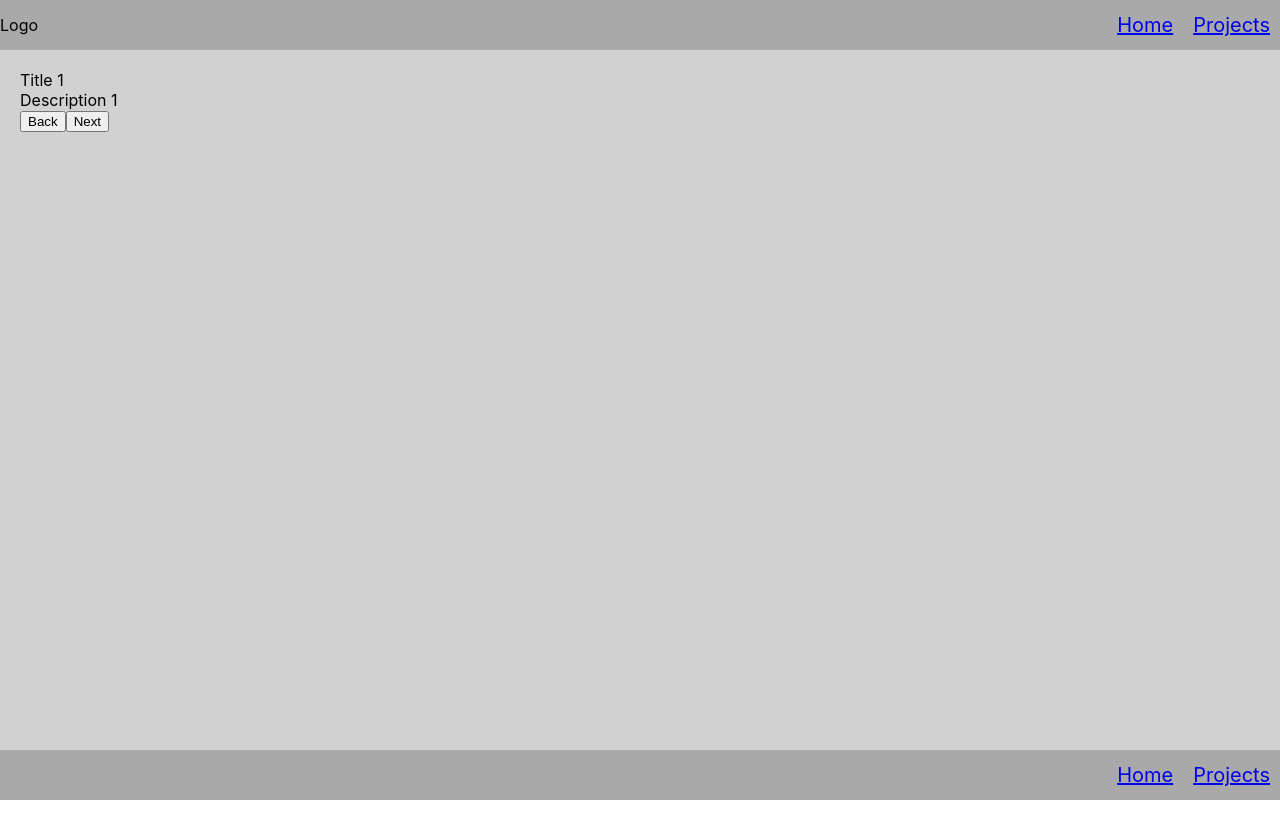
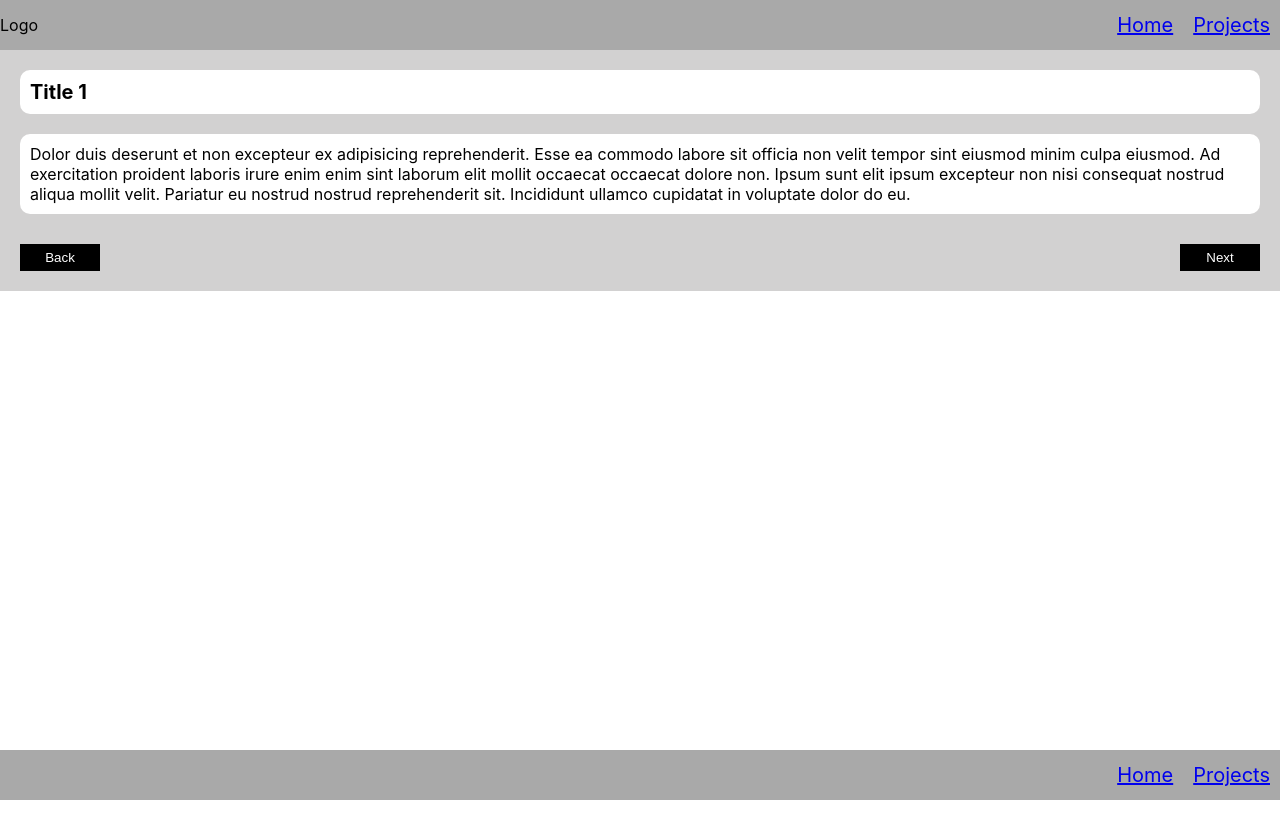
Before and after one commit to ogamilait/TheoryHQ, a React (Create React App) app: page /projects/1 in a window 1280 px wide. Shown: the top 838 px of the page. Before the commit the page ends 800 px from the top, so only its background shows below. Built offline with nearby package versions, Linux system fonts and the light colour scheme.

Commit message:
alpha version

```diff
--- a/src/Layout/App.tsx
+++ b/src/Layout/App.tsx
@@ -27,11 +27,12 @@ const routes = [
 
 const styles = {
   body: {
-    background: '#D2D1D1',
     height: '100%'
   },
   content:{
-    padding: 20
+    padding: 20,
+    background: '#D2D1D1',
+    margin: '50px 0px',
   }
 };
 
--- a/src/Layout/NavBarTop.tsx
+++ b/src/Layout/NavBarTop.tsx
@@ -9,6 +9,9 @@ const styles = {
         display: 'flex',
         justifyContent: 'space-between',
         alignItems: 'center',
+        position: 'fixed',
+        top: 0,
+        width: '100%',
         '& ul': {
             listStyleType: 'none',
             margin: 0,
--- a/src/Projects/Project.tsx
+++ b/src/Projects/Project.tsx
@@ -1,17 +1,53 @@
 import React, { useState, useEffect, ElementType } from 'react';
-import { RouteComponentProps } from "react-router";
 import { IProject, projectsList } from './Projects'
-import { withRouter, RouteProps, Route, Router } from 'react-router';
+import rr, { withRouter, RouteProps, Route, Router, RouteComponentProps, match } from 'react-router';
 import { Link, Redirect } from 'react-router-dom';
+import injectSheet from "react-jss";
 
+const styles = {
+    title: {
+        background: '#fff',
+        padding: 10,
+        fontSize: 20,
+        fontWeight: 'bold',
+        borderRadius: 10,
+    },
+    description: {
+        display: 'flex',
+        marginTop: 20,
+        flexWrap: 'wrap',
+        padding: 10,
+        background: '#fff',
+        borderRadius: 10,
+        '& a': {
+            // textDecoration: 'none',
+        }
+    },
+    pagination: {
+        display: 'flex',
+        justifyContent: 'space-between',
+        alignItems: 'center',
+        marginTop: 30
+    },
+    btn: {
+        background: '#000',
+        color: '#fff',
+        border: 0,
+        padding: '6px',
+        width: '80px',
+    }
+};
 
-interface Params {
-    id: string
-}
+// interface IParams {
+//     classes: any,
+//     match: any
+// }
 
-const Project: React.FunctionComponent<RouteComponentProps<Params>> = ({ match }: RouteComponentProps<Params>) => {
+const Project: React.FunctionComponent<RouteComponentProps<any>> = (props: any) => {
+    let match = props.match
+    let classes = props.classes
     let id: number = parseInt(match.params.id)
-    let project: IProject = projectsList[id-1]
+    let project: IProject = projectsList[id - 1]
     // let [value, setValue] = useState(0)
 
     if (project === undefined)
@@ -30,17 +66,18 @@ const Project: React.FunctionComponent<RouteComponentProps<Params>> = ({ match }
     // }
 
     return (
-        <div>
+        <div >
             <div>
-                <div>{project.title}</div>
-                <div>{project.description}</div>
+                <div className={classes.title}>{project.title}</div>
+                <div className={classes.description}>{project.description}</div>
             </div>
-            <div>
-                <Link to={"/projects/" + backId}><button>Back</button></Link>
-                <Link to={"/projects/" + nextId}><button>Next</button></Link>
+            <div className={classes.pagination}>
+                <Link to={"/projects/" + backId}><button className={classes.btn}>Back</button></Link>
+                <Link to={"/projects/" + nextId}><button className={classes.btn}>Next</button></Link>
             </div>
         </div>
     );
 };
+export default withRouter(injectSheet(styles)(Project));
 
-export default withRouter(Project);
+// export default withRouter(Project);
--- a/src/Projects/Projects.tsx
+++ b/src/Projects/Projects.tsx
@@ -1,13 +1,19 @@
-import React, {useState, useEffect, ElementType} from 'react';
+import React, { useState, useEffect, ElementType } from 'react';
 import { BrowserRouter as Router, Route, Link } from "react-router-dom";
 import injectSheet from "react-jss";
 
 export const projectsList = [
-    { id: 1, title: 'Title 1', description: 'Description 1' },
-    { id: 2, title: 'Title 2', description: 'Description 2' },
-    { id: 3, title: 'Title 3', description: 'Description 3' },
-    { id: 4, title: 'Title 4', description: 'Description 4' },
-    { id: 5, title: 'Title 5', description: 'Description 5' },
+    { id: 1, title: 'Title 1', description: 'Dolor duis deserunt et non excepteur ex adipisicing reprehenderit. Esse ea commodo labore sit officia non velit tempor sint eiusmod minim culpa eiusmod. Ad exercitation proident laboris irure enim enim sint laborum elit mollit occaecat occaecat dolore non. Ipsum sunt elit ipsum excepteur non nisi consequat nostrud aliqua mollit velit. Pariatur eu nostrud nostrud reprehenderit sit. Incididunt ullamco cupidatat in voluptate dolor do eu.' },
+    { id: 2, title: 'Title 2', description: 'Dolor duis deserunt et non excepteur ex adipisicing reprehenderit. Esse ea commodo labore sit officia non velit tempor sint eiusmod minim culpa eiusmod.' },
+    { id: 3, title: 'Title 3', description: 'Esse ea commodo labore sit officia non velit tempor sint eiusmod minim culpa eiusmod.' },
+    { id: 4, title: 'Title 4', description: 'Esse ea commodo labore sit officia non velit tempor sint eiusmod minim culpa eiusmod. Esse ea commodo labore sit officia non velit tempor sint eiusmod minim culpa eiusmod. Esse ea commodo labore sit officia non velit tempor sint eiusmod minim culpa eiusmod.' },
+    { id: 5, title: 'Title 5', description: 'Esse ea commodo labore sit officia non velit tempor sint eiusmod minim culpa eiusmod.' },
+    { id: 6, title: 'Title 6', description: 'Description 6' },
+    { id: 1, title: 'Title 1', description: 'Dolor duis deserunt et non excepteur ex adipisicing reprehenderit. Esse ea commodo labore sit officia non velit tempor sint eiusmod minim culpa eiusmod. Ad exercitation proident laboris irure enim enim sint laborum elit mollit occaecat occaecat dolore non. Ipsum sunt elit ipsum excepteur non nisi consequat nostrud aliqua mollit velit. Pariatur eu nostrud nostrud reprehenderit sit. Incididunt ullamco cupidatat in voluptate dolor do eu.' },
+    { id: 2, title: 'Title 2', description: 'Dolor duis deserunt et non excepteur ex adipisicing reprehenderit. Esse ea commodo labore sit officia non velit tempor sint eiusmod minim culpa eiusmod.' },
+    { id: 3, title: 'Title 3', description: 'Esse ea commodo labore sit officia non velit tempor sint eiusmod minim culpa eiusmod.' },
+    { id: 4, title: 'Title 4', description: 'Esse ea commodo labore sit officia non velit tempor sint eiusmod minim culpa eiusmod. Esse ea commodo labore sit officia non velit tempor sint eiusmod minim culpa eiusmod. Esse ea commodo labore sit officia non velit tempor sint eiusmod minim culpa eiusmod.' },
+    { id: 5, title: 'Title 5', description: 'Esse ea commodo labore sit officia non velit tempor sint eiusmod minim culpa eiusmod.' },
     { id: 6, title: 'Title 6', description: 'Description 6' },
 ]
 
@@ -23,8 +29,8 @@ const styles = {
         display: 'flex',
         marginTop: 20,
         flexWrap: 'wrap',
-        '& a':{
-            textDecoration: 'none',
+        '& a': {
+            // textDecoration: 'none',
         }
     },
     block: {
@@ -36,27 +42,36 @@ const styles = {
         textOverflow: 'ellipsis',
         overflow: 'hidden',
         marginBottom: 20,
+        justifyContent: 'center',
+        display: 'flex',
+        alignItems: 'center',
         "&:nth-child(odd)": {
             marginRight: 10,
         },
         "&:nth-child(even)": {
             marginLeft: 10,
         },
+        "&:nth-child(4n+2)": {
+            background: 'red'
+        },
+        "&:nth-child(4n-1)": {
+            background: 'red'
+        },
     }
-  };
+};
 
 interface IProjects {
     classes: any
 }
 
-const Projects: React.FunctionComponent<IProjects> = ({classes}) => {
+const Projects: React.FunctionComponent<IProjects> = ({ classes }) => {
     return (
         <div>
             <div className={classes.title}>Projects</div>
             <div className={classes.content}>
-            {projectsList.map((project) => (
-                <ProjectItem {...project} />
-            ))}
+                {projectsList.map((project) => (
+                    <ProjectItem {...project} />
+                ))}
             </div>
         </div>)
 };
@@ -76,9 +91,9 @@ const ProjectTmp: React.FunctionComponent<IProject> = (props: IProject) => {
 
     return (
         <div className={classes.block}>
-            <Link to={'/projects/'+props.id}>{props.title}</Link>
+            <Link to={'/projects/' + props.id}>{props.title}</Link>
         </div>
-        )
+    )
 }
 
 const ProjectItem = injectSheet(styles)(ProjectTmp)
```
